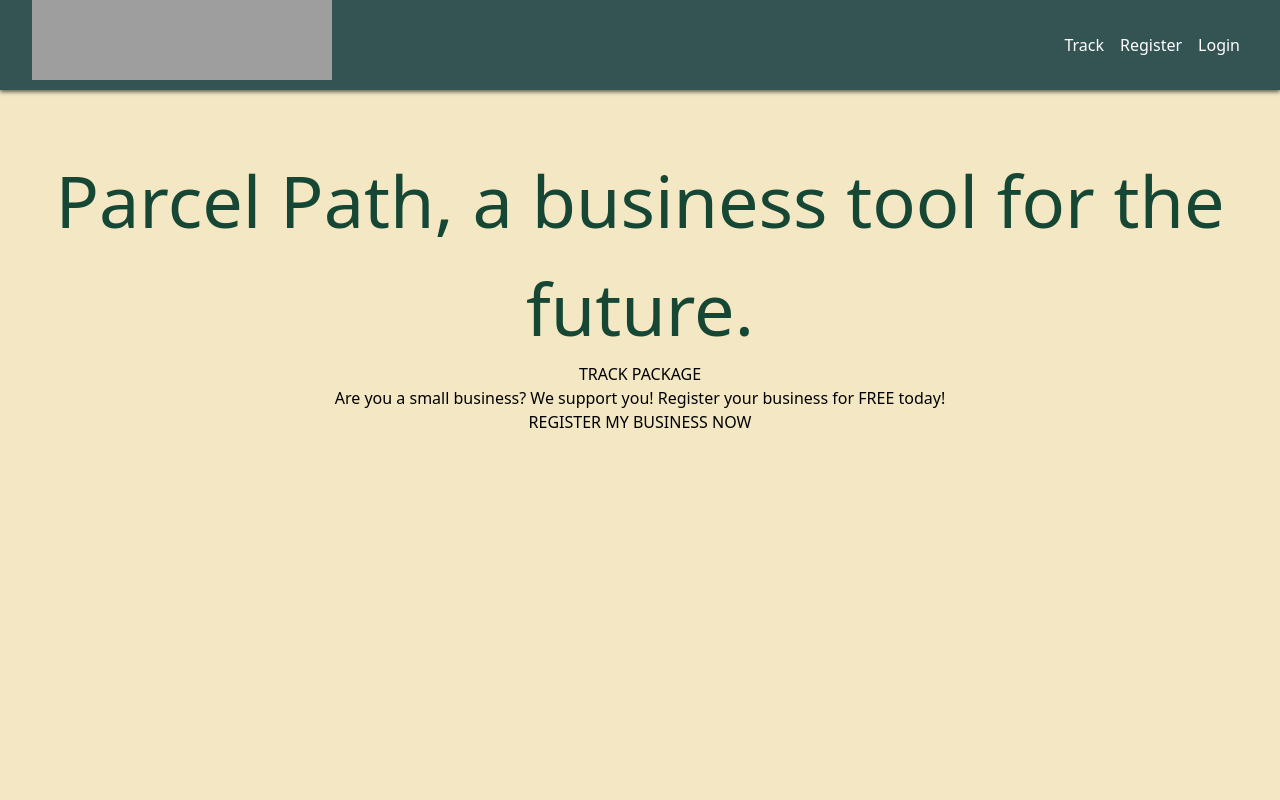
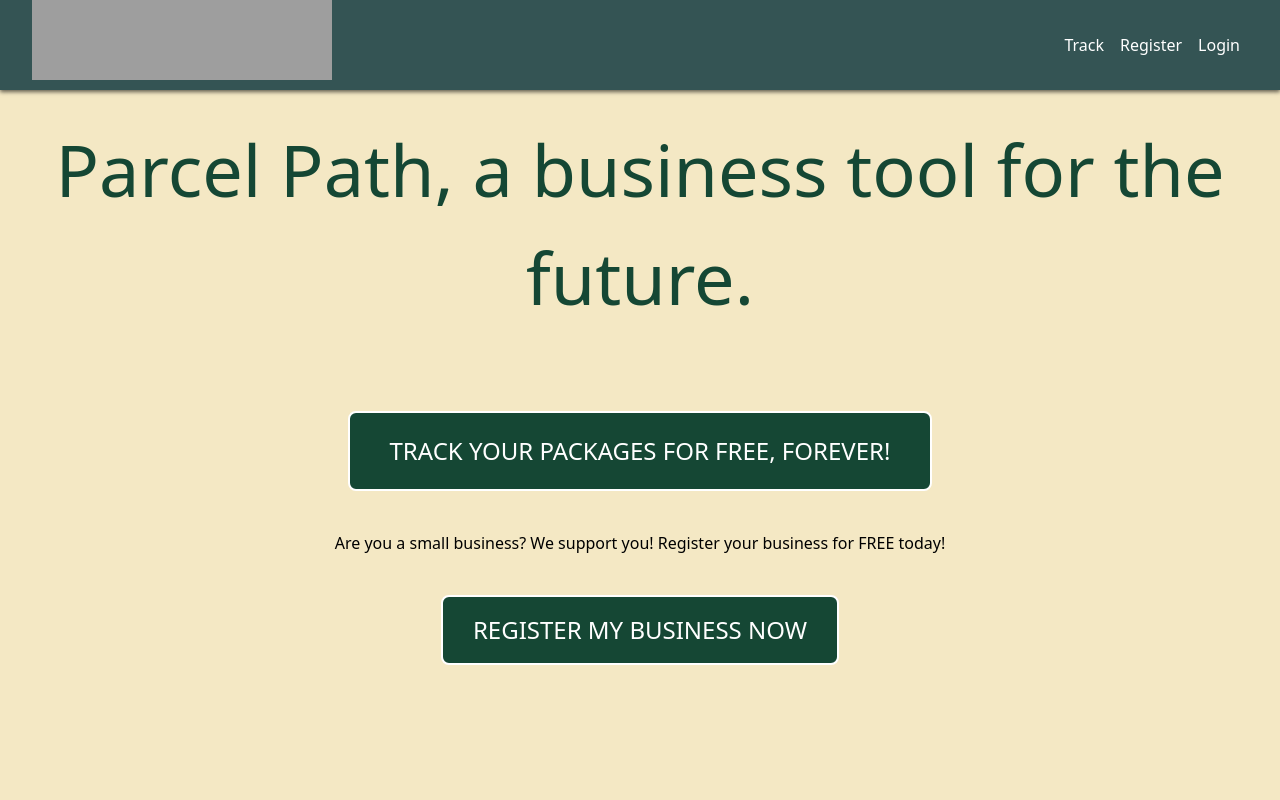
Before and after one commit to ro375143/Parcel-Path, a Next.js app: page / in a window 1280 px wide. Shown: the top 800 px of the page. Built offline with nearby package versions, Linux system fonts and the light colour scheme; no server answers; grey boxes are pictures that could not be loaded.

Commit message:
Changes today. How to increase additional info font size?

```diff
--- a/src/app/page.js
+++ b/src/app/page.js
@@ -1,18 +1,18 @@
 'use client'
 import React from 'react';
-import styles from './page.module.css';
+import styles from './page.module.css'; // Import CSS module
 import { useRouter } from 'next/navigation';
 
 export default function HomePage() {
-const router = useRouter();
+  const router = useRouter();
   return (
     <div className={styles.container}>
       <div className={styles.content}>
         <h1 className={styles.slogan}>Parcel Path, a business tool for the future.</h1>
-        <button onClick={() => router.push("/tracking")} className={styles.trackPackageButton}>TRACK PACKAGE</button>
+        <button onClick={() => router.push("/tracking")} className={styles.trackPackageButton}>TRACK YOUR PACKAGES FOR FREE, FOREVER!</button> {/* Corrected className */}
         <div className={styles.businessInfo}>
           <p>Are you a small business? We support you! Register your business for FREE today!</p>
-          <button onClick={() => router.push("/register/admin")} className={styles.registerBusinessButton}>REGISTER MY BUSINESS NOW</button>
+          <button onClick={() => router.push("/register/admin")} className={styles.registerBusinessButton}>REGISTER MY BUSINESS NOW</button> {/* Corrected className */}
         </div>
       </div>
     </div>
--- a/src/app/page.module.css
+++ b/src/app/page.module.css
@@ -1,10 +1,10 @@
-/* styles.module.css */
+/* page.module.css */
 
 .container {
   display: flex;
   justify-content: center;
   align-items: center;
-  height: 50vh;
+  height: 75vh;
 }
 
 .content {
@@ -14,50 +14,53 @@
 .slogan {
   font-size: 72px;
   color: #154734; /* Dark green */
+  margin-bottom: 40px; /* Add margin to create space below */
 }
 
-.track-package-button {
-  padding: 50px 50px;
-  font-size: 50px;
-  border: 2px solid #154734; /* Dark green */
-  background-color: transparent;
-  color: #154734; /* Dark green */
+.trackPackageButton {
+  margin-top: 40px;
+  margin-bottom: 40px;
+  padding: 20px 40px;
+  font-size: 24px;
+  border: 2px solid #ffffff; /* Dark green */
+  background-color: #154734; /* Dark green */
+  color: #ffffff; /* White */
   border-radius: 8px;
   cursor: pointer;
   transition: background-color 0.3s ease;
 }
 
-.track-package-button:hover {
-  background-color: #154734; /* Dark green */
-  color: #ffffff; /* White */
+.trackPackageButton:hover {
+  background-color: #205b41; /* Darker green */
 }
 
-.business-info {
-  margin-top: 40px;
+.additionalInfo {
   display: flex;
   align-items: center;
   justify-content: center;
   flex-wrap: wrap;
+  height: 30vh;
+  font-size: 50px; /* Increased font size */
 }
 
-.business-info p {
-  font-size: 32px;
+.additionalInfo p {
+  font-size: 50px; /* Increased font size */
   color: #154734; /* Dark green */
-  margin-right: 20px;
+  margin-right: 40px; /* Increase margin for more space between text and button */
 }
 
-.register-business-button {
+.registerBusinessButton {
   padding: 15px 30px;
-  font-size: 18px;
-  border: 2px solid #154734; /* Dark green */
-  background-color: transparent;
-  color: #154734; /* Dark green */
+  font-size: 24px;
+  border: 2px solid #ffffff; /* Dark green */
+  background-color: #154734; /* Dark green */
+  color: #ffffff; /* White */
   border-radius: 8px;
   cursor: pointer;
   transition: background-color 0.3s ease;
+  margin-top: 40px; /* Add margin to create space between text and button */
 }
 
-.register-business-button:hover {
-  background-color: #154734; /* Dark green */
-  color: #ffffff; /* White */
+.registerBusinessButton:hover {
+  background-color: #205b41; /* Darker green */
 }
```
